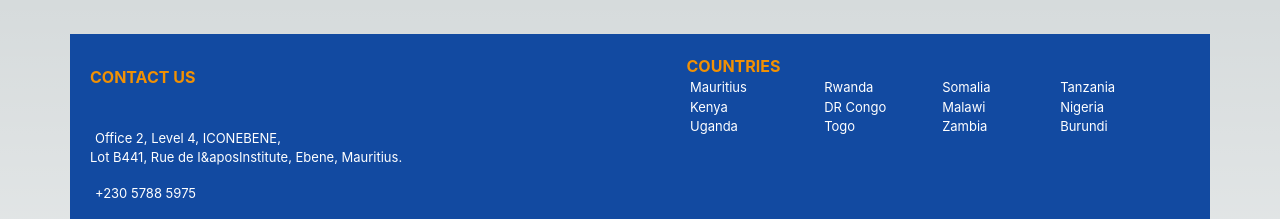
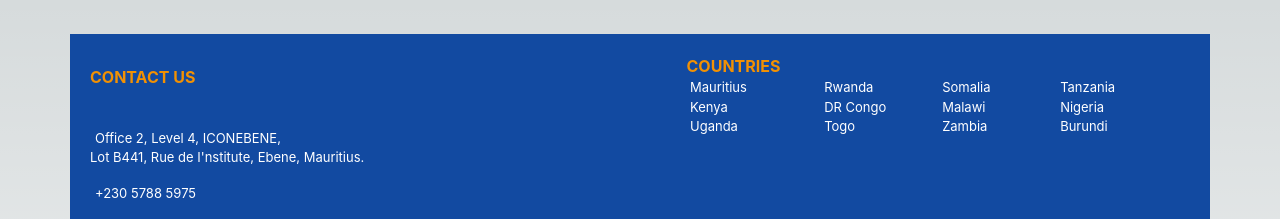
Before and after one commit to tormasclick/sign-up-landing-page, a Next.js app: page /components/body in a window 1280 px wide. Shown: the top 219 px of the page. Built offline with nearby package versions, Linux system fonts and the light colour scheme; some icons are missing.

Commit message:
I&apos;nstitute

```diff
--- a/pages/components/body.tsx
+++ b/pages/components/body.tsx
@@ -12,7 +12,7 @@ const Body = () => {
             <p className="text-white text-left contacts">
               <i className="fa fa-map-marker" aria-hidden="true"></i>
                 Office 2, Level 4, ICONEBENE,<br />
-              Lot B441, Rue de I&aposInstitute, Ebene, Mauritius.
+              Lot B441, Rue de I&apos;nstitute, Ebene, Mauritius.
             </p>
             <p className="text-white text-left contacts">
               <i className="fa fa-phone" aria-hidden="true"></i> +230 5788 5975
```
